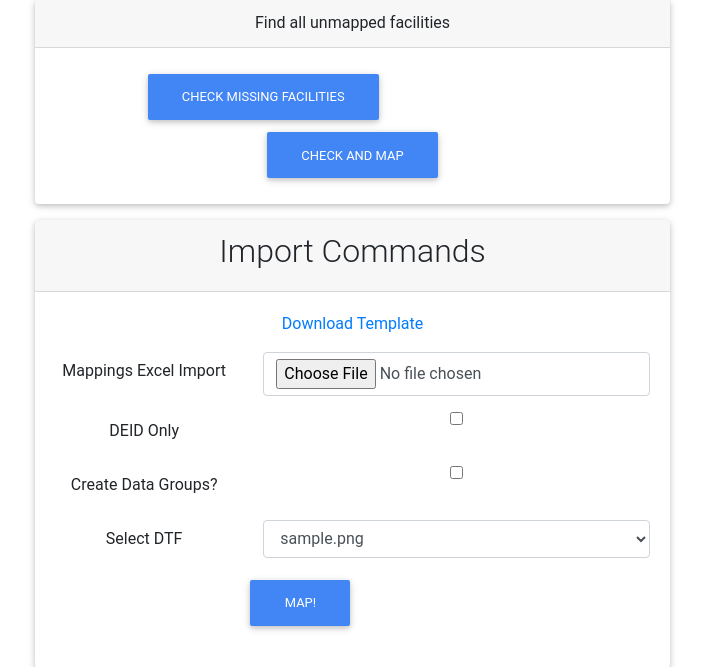
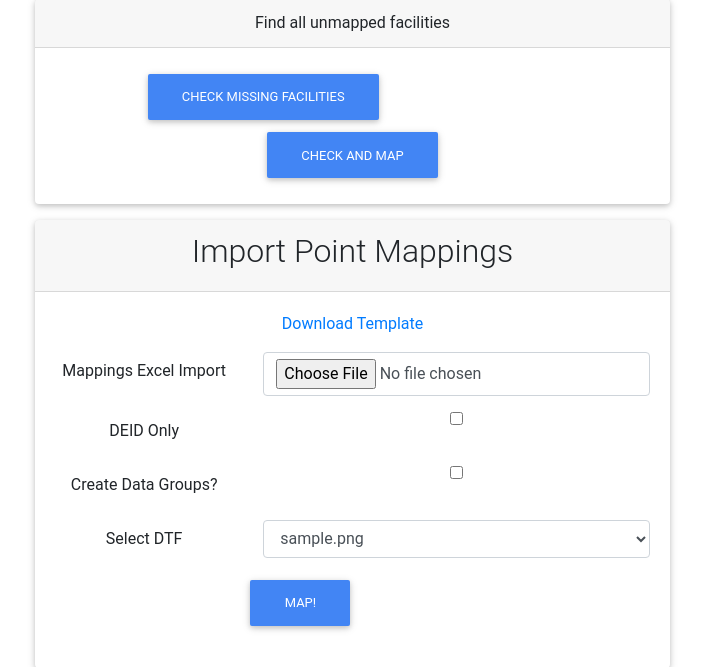
Before and after one commit to jpb8/CygThonUI, a Django app: template files/templates/files/dds_detail.html in a window 1280 px wide. Shown: the part 1644-2311 px from the top of the page, without its empty margins (50-754 px from the left). Run offline with Django 3.2, Linux system fonts and the light colour scheme; tables that the repository leaves empty hold one stand-in row (values such as "Sample post"); the template is opened without the code that fills it: values that come from a table or form of the project are taken from there, most other values are stand-ins (such as "Sample title", 1, 10 or a date in 2020); some libraries are stand-ins or nearby versions.

Commit message:
fix mapping header

```diff
--- a/files/templates/files/dds_detail.html
+++ b/files/templates/files/dds_detail.html
@@ -147,7 +147,7 @@
             </div>
             <div class="card mb-3 text-center">
                 <div class="card-header">
-                    <h2>Import Commands</h2>
+                    <h2>Import Point Mappings</h2>
                 </div>
                 <div class="card-body">
                    <form method="post" enctype="multipart/form-data" action="{% url 'files:dds_add_mappings' %}"
```
